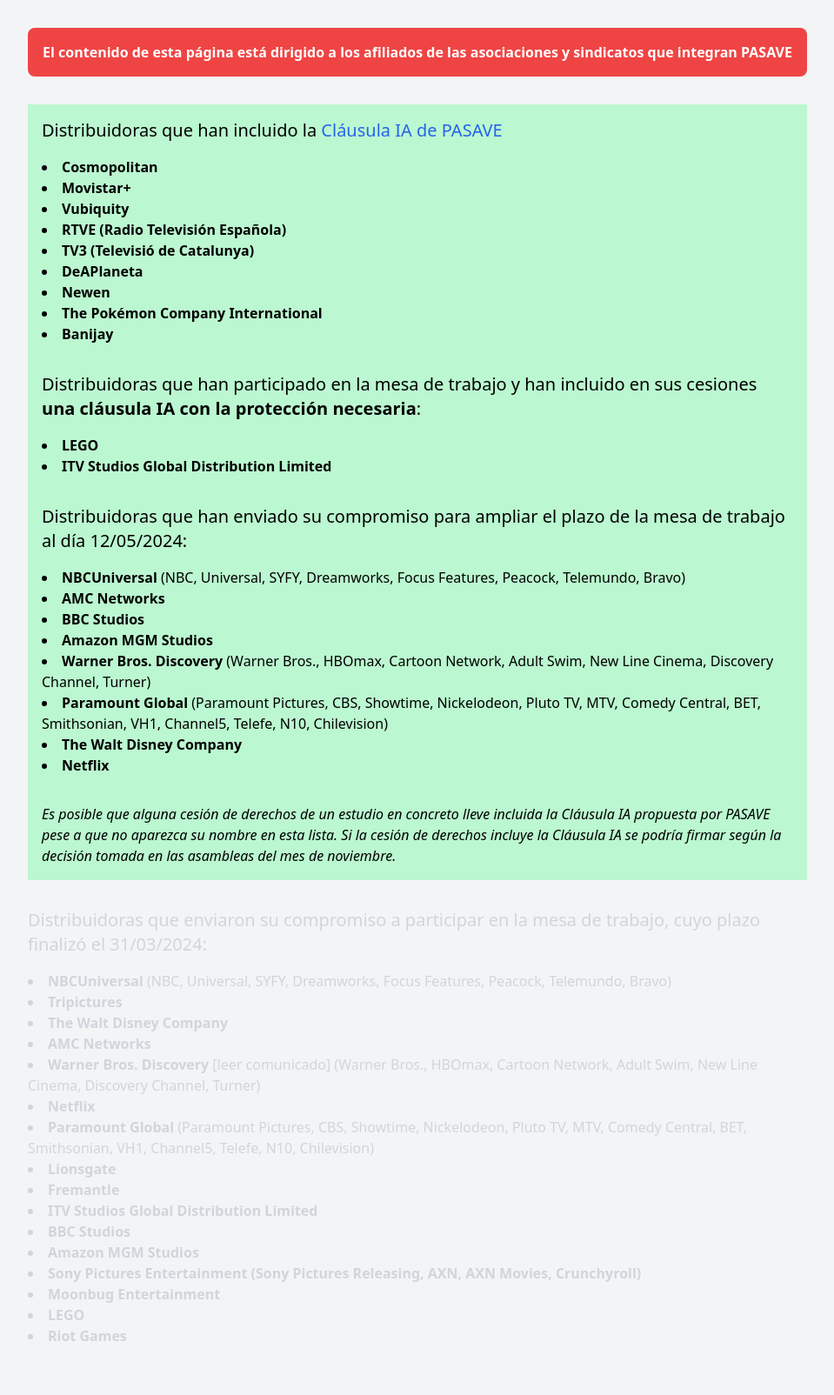
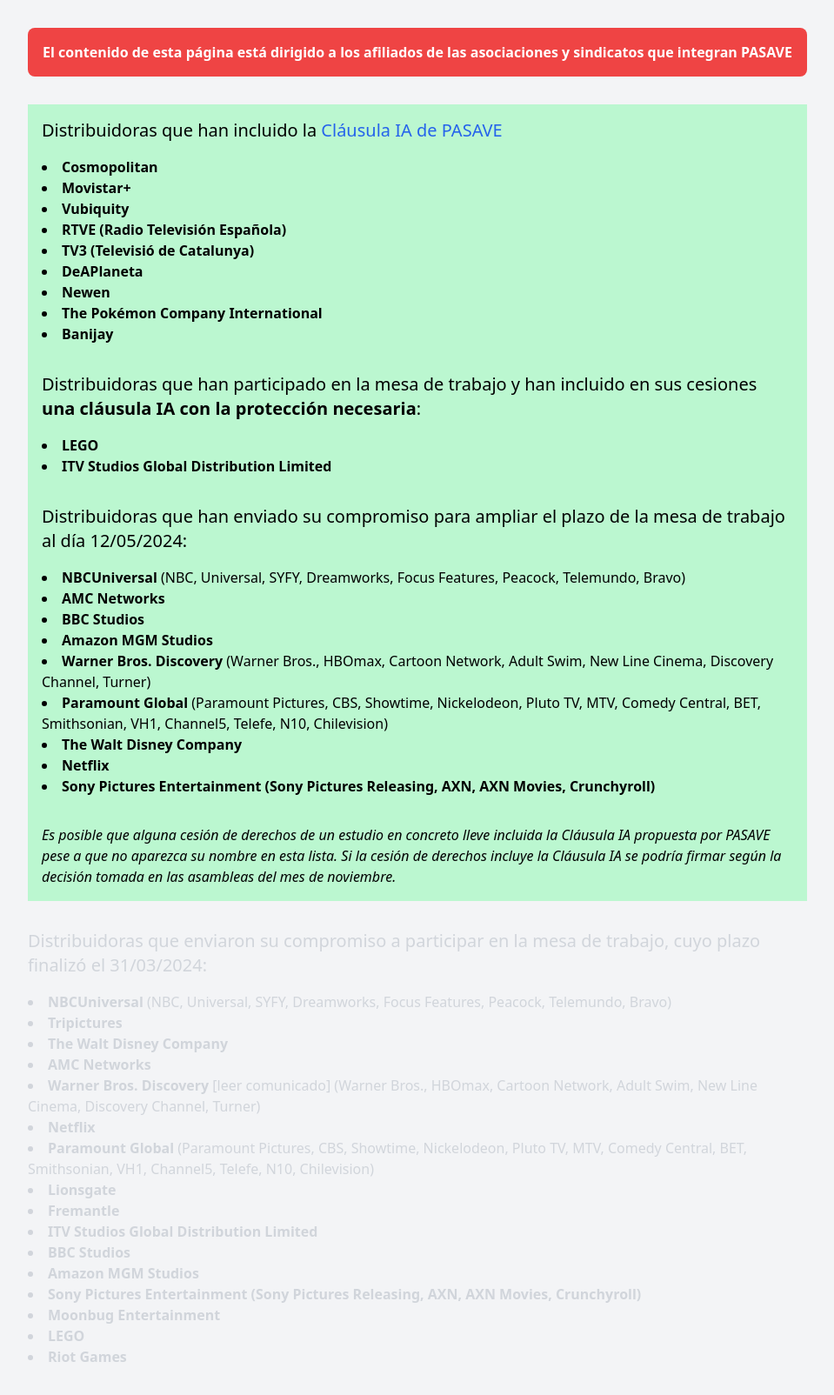
Before and after one commit to mutsuda/pasave.github.io, a Jekyll site: the page built from oklist.md, in a window 1280 px wide. Shown: the whole page at 87% size, without its empty margins (160-1119 px from the left). Built offline with Jekyll 4.4.1, drawn with Linux system fonts in a browser that asks for light colours; before the commit the page ends 1580 px from its top, so only the background shows below that.

Commit message:
added sony

```diff
--- a/oklist.md
+++ b/oklist.md
@@ -39,6 +39,7 @@
 	<li><span class="font-bold">Paramount Global</span> (Paramount Pictures, CBS, Showtime, Nickelodeon, Pluto TV, MTV, Comedy Central, BET, Smithsonian, VH1, Channel5, Telefe, N10, Chilevision)</li>
  	<li class="font-bold">The Walt Disney Company</li>
  	<li class="font-bold">Netflix</li>
+ 	<li class="font-bold">Sony Pictures Entertainment (Sony Pictures Releasing, AXN, AXN Movies, Crunchyroll)</li>
 </ul>
 
 
```
